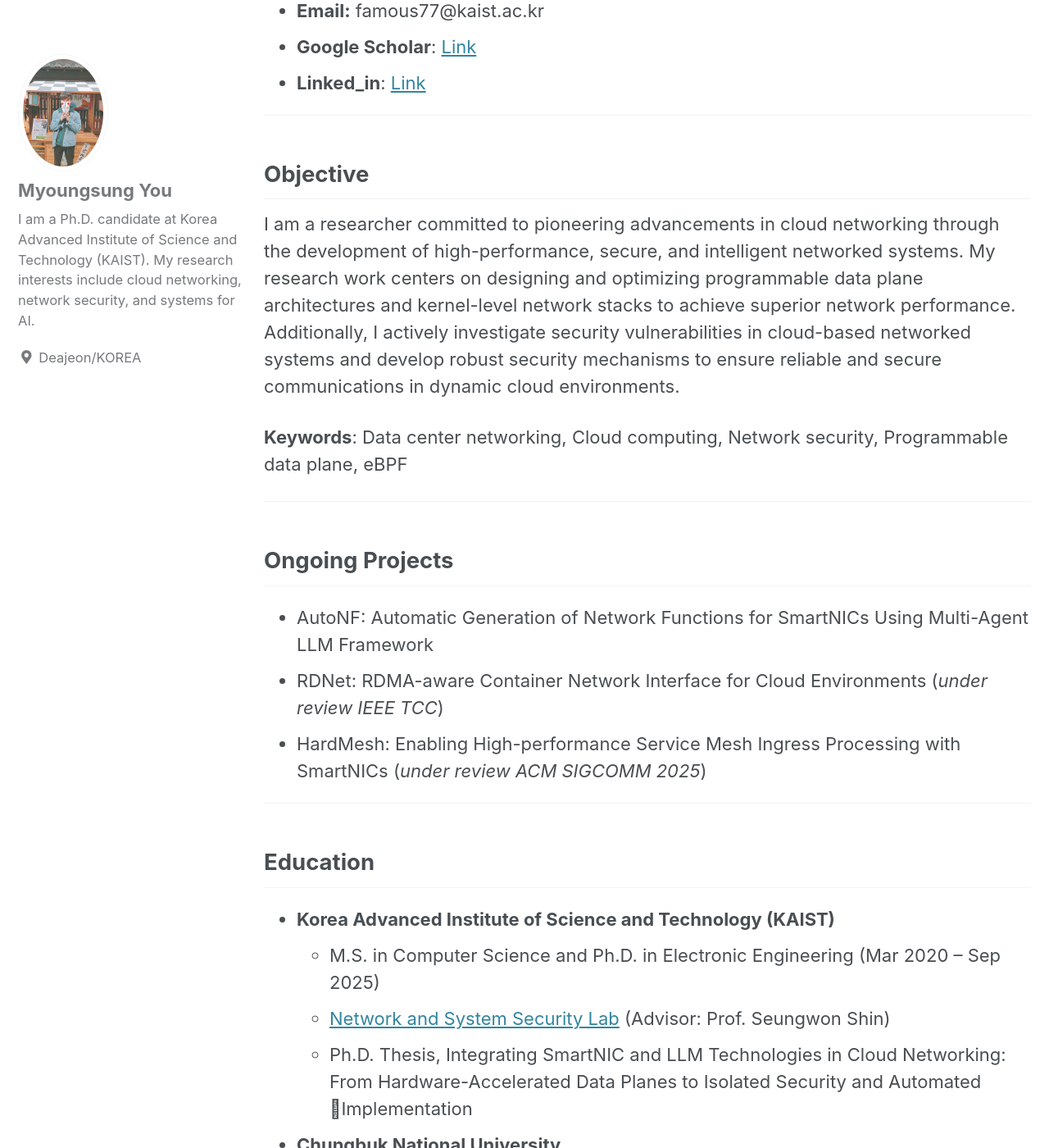
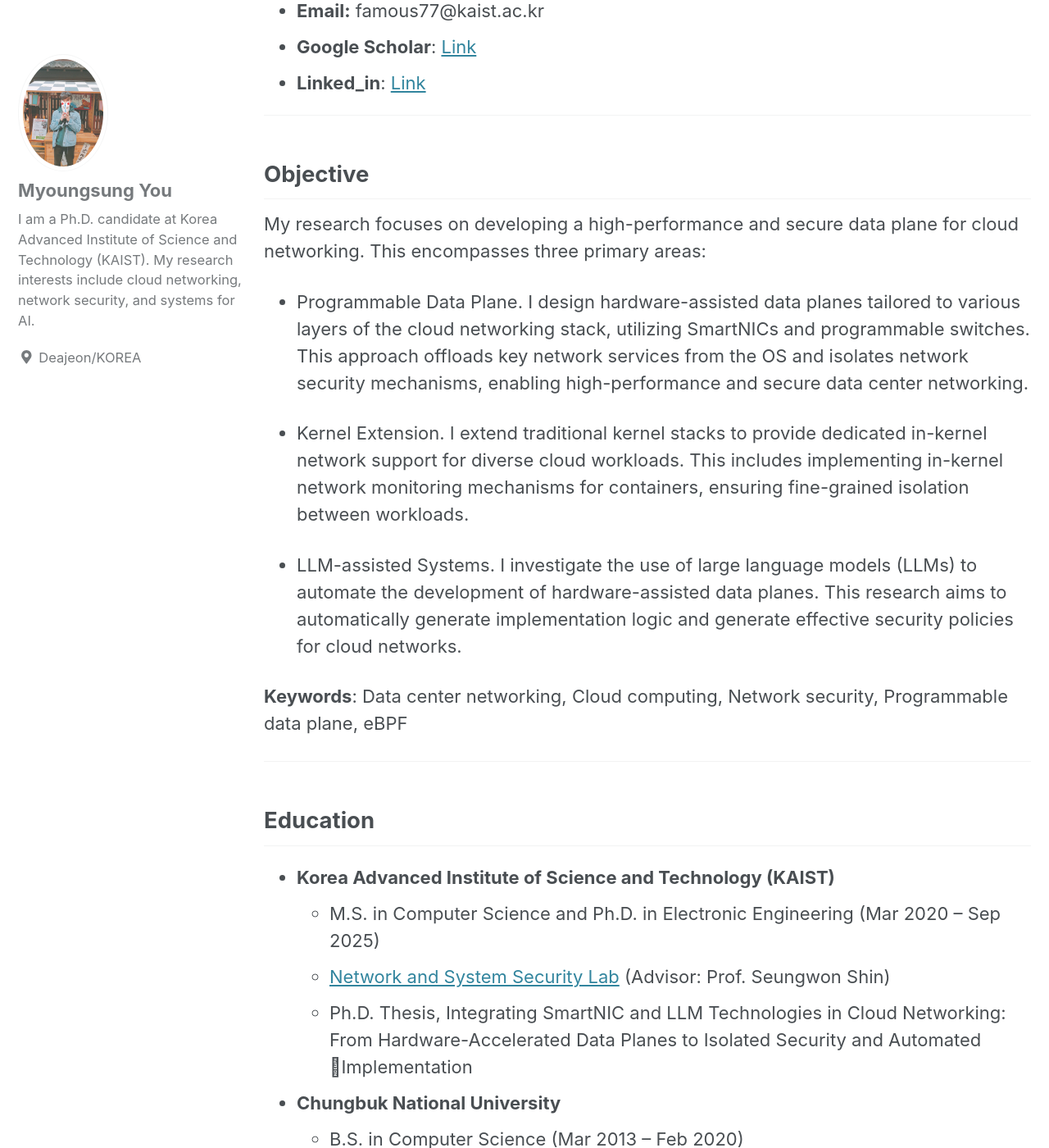
Before and after one commit to Famous7/famous7.github.io, a Jekyll site: the page built from _posts/2018-05-20-cv.md, in a window 1280 px wide and 1400 px high, scrolled down 779 px. Shown: the whole window at 82% size. Built offline with Jekyll 4.4.1, drawn with Linux system fonts in a browser that asks for light colours; cached includes are drawn as plain includes; nearby versions of some CDN libraries; our own code applies the rules of GitHub Pages for plain Markdown files; some of the changed text lies outside the part shown.

Commit message:
Update 2018-05-20-cv.md

```diff
--- a/_posts/2018-05-20-cv.md
+++ b/_posts/2018-05-20-cv.md
@@ -21,16 +21,15 @@ permalink: /portfolio/
 ---
 
 ## Objective
-I am a researcher committed to pioneering advancements in cloud networking through the development of high-performance, secure, and intelligent networked systems. My research work centers on designing and optimizing programmable data plane architectures and kernel-level network stacks to achieve superior network performance. Additionally, I actively investigate security vulnerabilities in cloud-based networked systems and develop robust security mechanisms to ensure reliable and secure communications in dynamic cloud environments.
+My research focuses on developing a high-performance and secure data plane for cloud networking. This encompasses three primary areas:
+
+- Programmable Data Plane. I design hardware-assisted data planes tailored to various layers of the cloud networking stack, utilizing SmartNICs and programmable switches. This approach offloads key network services from the OS and isolates network security mechanisms, enabling high-performance and secure data center networking.
+
+- Kernel Extension. I extend traditional kernel stacks to provide dedicated in-kernel network support for diverse cloud workloads. This includes implementing in-kernel network monitoring mechanisms for containers, ensuring fine-grained isolation between workloads.
+
+- LLM-assisted Systems. I investigate the use of large language models (LLMs) to automate the development of hardware-assisted data planes. This research aims to automatically generate implementation logic and generate effective security policies for cloud networks.
 
 **Keywords**: Data center networking, Cloud computing, Network security, Programmable data plane, eBPF
-
----
-
-## Ongoing Projects
-- AutoNF: Automatic Generation of Network Functions for SmartNICs Using Multi-Agent LLM Framework
-- RDNet: RDMA-aware Container Network Interface for Cloud Environments (*under review IEEE TCC*)
-- HardMesh: Enabling High-performance Service Mesh Ingress Processing with SmartNICs (*under review ACM SIGCOMM 2025*)
 
 ---
 
@@ -75,6 +74,13 @@ I am a researcher committed to pioneering advancements in cloud networking throu
 
 ---
 
+## Ongoing Projects
+- AutoNF: Automatic Generation of Network Functions for SmartNICs Using Multi-Agent LLM Framework
+- RDNet: RDMA-aware Container Network Interface for Cloud Environments (*under review IEEE TCC*)
+- HardMesh: Enabling High-performance Service Mesh Ingress Processing with SmartNICs
+
+---
+
 ## Honors and Awards
 - 4th Prize, 2024 Cybersecurity Paper Competition (사이버안보 논문 경진대회, 장려상)
 - 1st Prize, 2023 Cybersecurity Paper Competition (사이버안보 논문 경진대회, 대상)
@@ -89,6 +95,18 @@ I am a researcher committed to pioneering advancements in cloud networking throu
 
 ---
 
+## Professional Service
+- Reviewer: Elsevier Journal of Information Security and Applications (JISA), Elsevier Computers & Security
+- External Reviewer: IEEE ICDCS (2024, 2025), WWW (2024), ACSAC (2023, 2024)
+
+---
+
+## US Patent
+- Hardware-based reliable and secure container network Seungwon Shin, Myoungsung You, Sangduk Suh, Changhoon Yoon, Seunghyeon Lee, US Patent 12,192,172.
+- High-speed network packet payload inspection system based on eBPF/XDP for container environment Seungwon Shin, Myoungsung You, Sangduk Suh, Changhoon Yoon, Yeonkeun Kim, US Patent App. 17/860,333.
+-
+---
+
 ## Technologies
 - **Programming Languages:** C/C++, P4, Verilog, Python
 - **Frameworks:** NVIDIA DOCA SDK, Netronome P4C SDK, DPDK, eBPF, XDP, Libverbs
```
